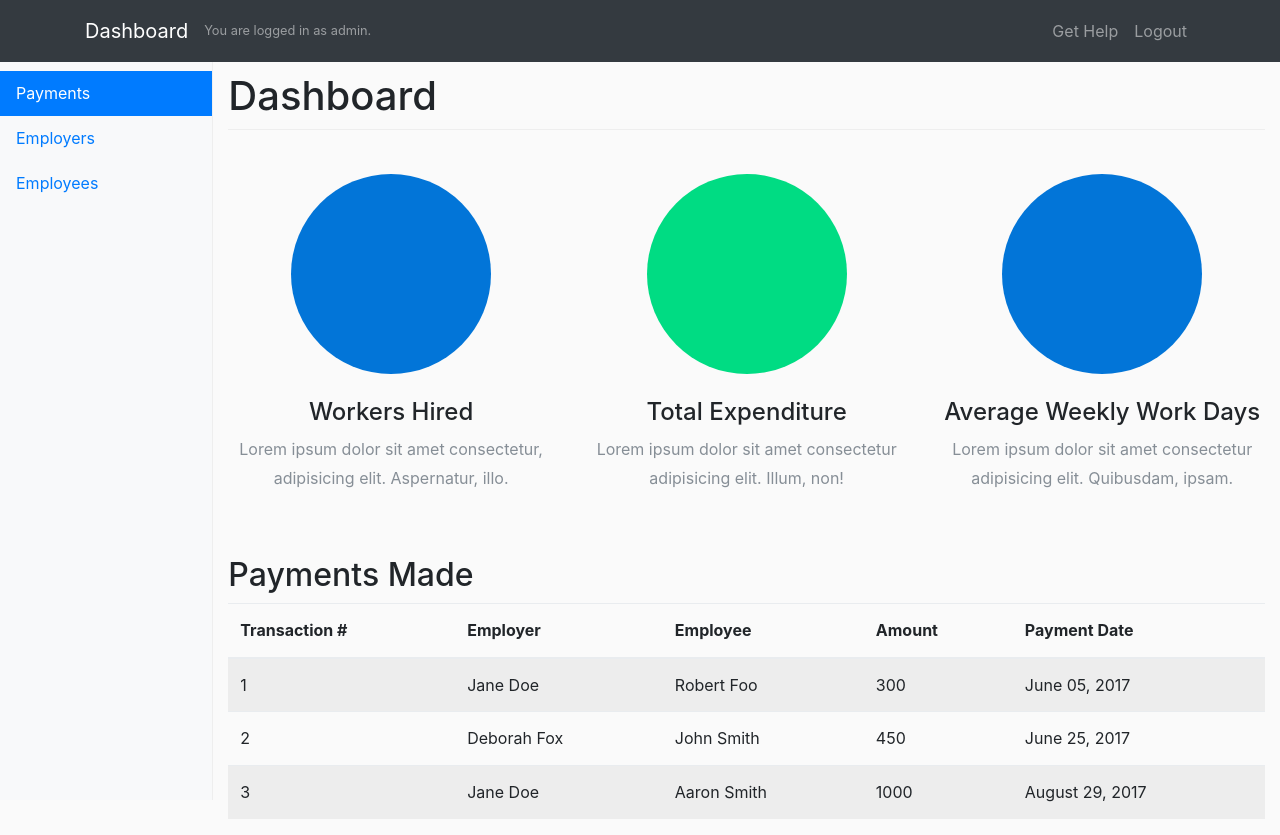
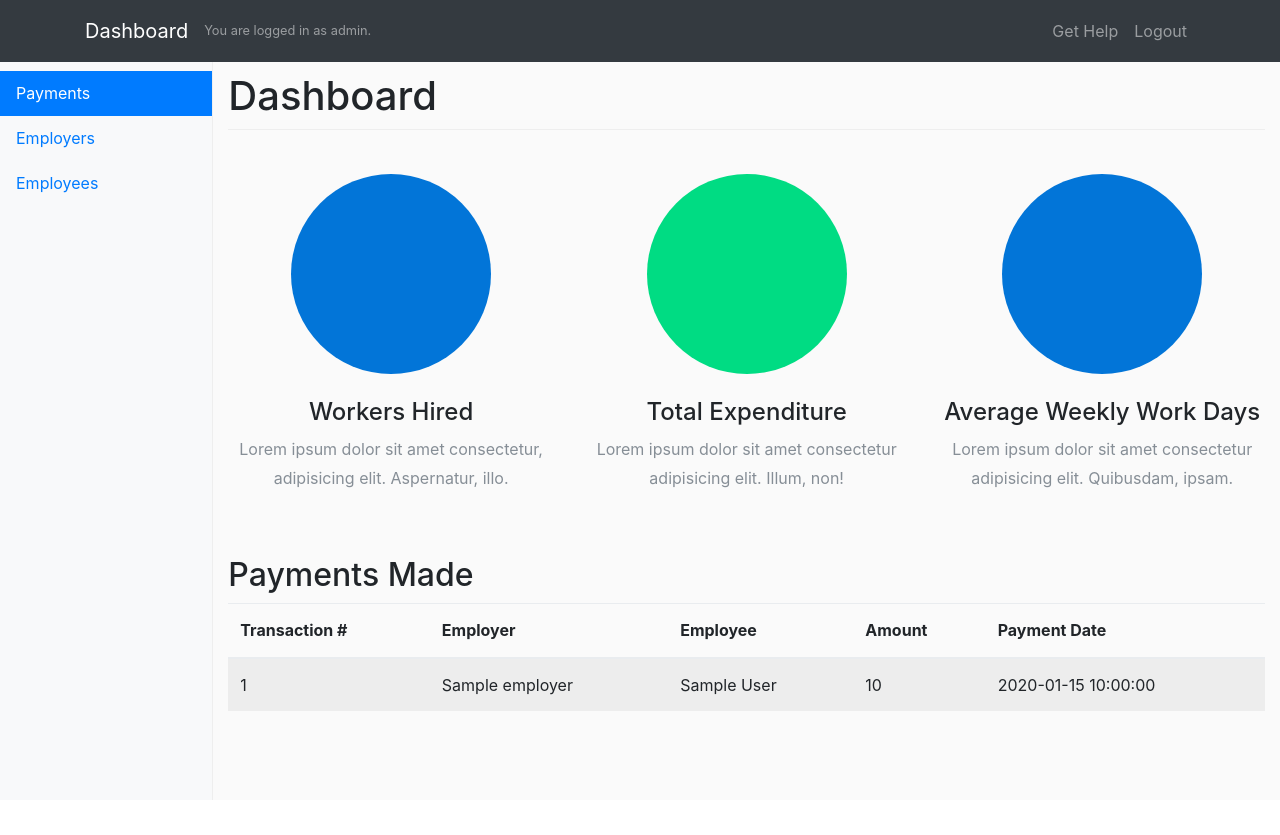
Before and after one commit to alchermd/client_payroll, a Flask app: page /dashboard in a window 1280 px wide. After the commit the page ends 800 px from the top, so only its background shows below. Run offline with Flask 2, Linux system fonts and the light colour scheme; the visitor is signed in with stand-in values (Sample User, id 1); tables that the repository leaves empty hold one stand-in row (values such as "Sample post"); some libraries are stand-ins or nearby versions.

Commit message:
Fetch and show all payments in the dashboard.

```diff
--- a/app/templates/dashboard.html
+++ b/app/templates/dashboard.html
@@ -81,27 +81,15 @@
                         </tr>
                     </thead>
                     <tbody>
+                        {% for payment in payments %}
                         <tr>
-                            <td>1</td>
-                            <td>Jane Doe</td>
-                            <td>Robert Foo</td>
-                            <td>300</td>
-                            <td>June 05, 2017</td>
+                            <td>{{ payment.id }}</td>
+                            <td>{{ payment.employer_name }}</td>
+                            <td>{{ payment.employee_name }}</td>
+                            <td>{{ payment.amount }}</td>
+                            <td>{{ payment.payment_date }}</td>
                         </tr>
-                        <tr>
-                            <td>2</td>
-                            <td>Deborah Fox</td>
-                            <td>John Smith</td>
-                            <td>450</td>
-                            <td>June 25, 2017</td>
-                        </tr>
-                        <tr>
-                            <td>3</td>
-                            <td>Jane Doe</td>
-                            <td>Aaron Smith</td>
-                            <td>1000</td>
-                            <td>August 29, 2017</td>
-                        </tr>
+                        {% endfor %}
                     </tbody>
                 </table>
             </div>
--- a/app/views.py
+++ b/app/views.py
@@ -1,6 +1,6 @@
 from . import app
 from .forms import LoginForm
-from .models import Admin
+from .models import Admin, Employee, Employer, Payment
 from flask import flash, redirect, render_template, session, url_for
 from functools import wraps
 from passlib.hash import pbkdf2_sha256
@@ -63,4 +63,10 @@ def logout():
 @app.route("/dashboard")
 @login_required
 def dashboard():
-    return render_template("dashboard.html")
+    payments = Payment.query.all()
+    # TODO: Find a 'cleaner' way to fetch the payments.
+    for payment in payments:
+        payment.employee_name = Employee.query.filter_by(id=payment.employee_id).first().name
+        payment.employer_name = Employer.query.filter_by(id=payment.employer_id).first().name
+
+    return render_template("dashboard.html", payments=payments)
```
